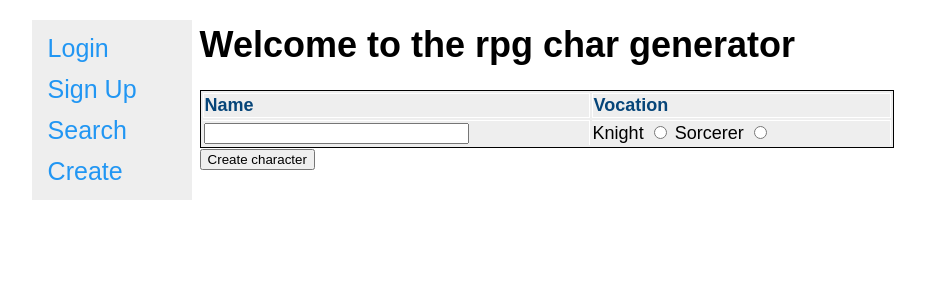
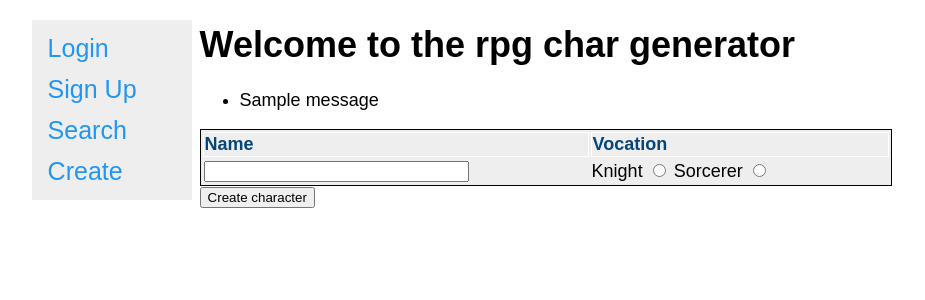
Before and after one commit to AdrianP873/rpg-char-generator, a Flask app: page /create in a window 1280 px wide. Shown: the top 300 px of the page, without its empty margins (324-1249 px from the left). Run offline with Flask 2, Linux system fonts and the light colour scheme; one stand-in notice (Sample message) is shown; some libraries are stand-ins or nearby versions.

Commit message:
added validation, cleaned UI for search char

```diff
--- a/forms.py
+++ b/forms.py
@@ -1,10 +1,11 @@
 from flask_wtf import FlaskForm
-from wtforms import StringField, PasswordField, SubmitField, RadioField
+from wtforms import StringField, PasswordField, SubmitField, RadioField, BooleanField
+from wtforms.validators import DataRequired
 
 class SignUpForm(FlaskForm):
-    username = StringField('Username')
-    password = PasswordField('Password')
-    email = StringField('Email')
+    username = StringField('Username', validators=[DataRequired()])
+    password = PasswordField('Password', validators=[DataRequired()])
+    email = StringField('Email', validators=[DataRequired()])
     submit = SubmitField('Sign up')
 
 class CreateCharacterForm(FlaskForm):
@@ -14,5 +15,7 @@
 
 
 class LoginForm(FlaskForm):
-    username = StringField('Username')
-    password = PasswordField('Password')
+    username = StringField('Username', validators=[DataRequired()])
+    password = PasswordField('Password', validators=[DataRequired()])
+    remember_me = BooleanField('Remember Me')
+    submit = SubmitField("Login")
--- a/static/styles.css
+++ b/static/styles.css
@@ -39,12 +39,12 @@
 
 }
 
-table {
+.createCharTable table {
     border: 1px solid black;
     background-color: #eee;
 }
 
-th {
+.createCharTable th {
     border: 1px solid white;
     padding-right: 120px;
     text-align: left;
@@ -52,11 +52,46 @@
 
 }
 
-td {
+.createCharTable td {
+    padding-right: 120px;
 
-    padding-right: 120px;
-    border-right: 1px solid white;
-    border-top: 1px solid white;
+}
+
+.charTable table {
+
+    table-layout: fixed;
+    text-align: left;
+    border-collapse: collapse;
+    color:black;
+    border: 1px solid black;
 
 
 }
+
+.charTable tr {
+    border-top: 1px solid black;
+    border-bottom: 1px solid black;
+    background-color: white;
+}
+
+.charTable tr:nth-child(odd) {
+    background-color: #eee;
+
+}
+
+.charTable th {
+    color: white;
+    background-color: #336699;
+
+
+
+}
+
+.charTable td {
+
+    border-right: 1px solid black;
+    width: 220px;
+}
+.charTable td:nth-child(2) {
+    width: 360px;
+}
--- a/templates/base.html
+++ b/templates/base.html
@@ -1,7 +1,11 @@
 <!DOCTYPE html>
 <html>
 <head>
-    <title> Welcome</title>
+    {% if title %}
+    <title>{{ title }} | rpg-generator</title>
+    {% else %}
+    <title>rpg-generator</title>
+    {% endif %}
     <script src="https://ajax.googleapis.com/ajax/libs/jquery/3.4.1/jquery.min.js"></script>
     <link rel="stylesheet" type="text/css" href="static/styles.css">
     <script src="https://stackpath.bootstrapcdn.com/bootstrap/4.4.1/css/bootstrap.min.css"></script>
@@ -11,14 +15,26 @@
     <body>
         <!--Create the side nav bar -->
         <div class="sidenav">
-            <a href="/">Login</a>
-            <a href="/signup">Sign Up</a>
-            <a href="/search">Search</a>
+            <a href={{ url_for('login') }}>Login</a>
+            <a href={{ url_for('signup') }}>Sign Up</a>
+
+            <a href={{ url_for('searchCharacter') }}>Search</a>
             <a href="/create">Create</a>
         </div>
 
         <div class="main">
             <h1> Welcome to the rpg char generator</h1>
+
+            {% with messages = get_flashed_messages() %}
+            {% if messages %}
+            <ul>
+                {% for message in messages %}
+                <li>{{ message }}</li>
+                {% endfor %}
+            </ul>
+            {% endif %}
+            {% endwith %}
+
             {% block content %}
             <!-- Page content goes here -->
             {% endblock %}
--- a/templates/create_character.html
+++ b/templates/create_character.html
@@ -3,8 +3,9 @@
 
 
 {% block content %}
+<div class="createCharTable">
     <form action="" method="post">
-    <table class="charTable"">
+    <table>
         <tr>
             <th>Name</th>
             <th>Vocation</th>
@@ -20,6 +21,8 @@
     </table>
     {{ form.createCharacter() }}
     </form>
+
+</div>
     <br><br>
 
 
```
Also changed, not shown: templates/character.html (+38 -15 lines), templates/login.html (+29 -14 lines), templates/signup.html (+13 -6 lines).
